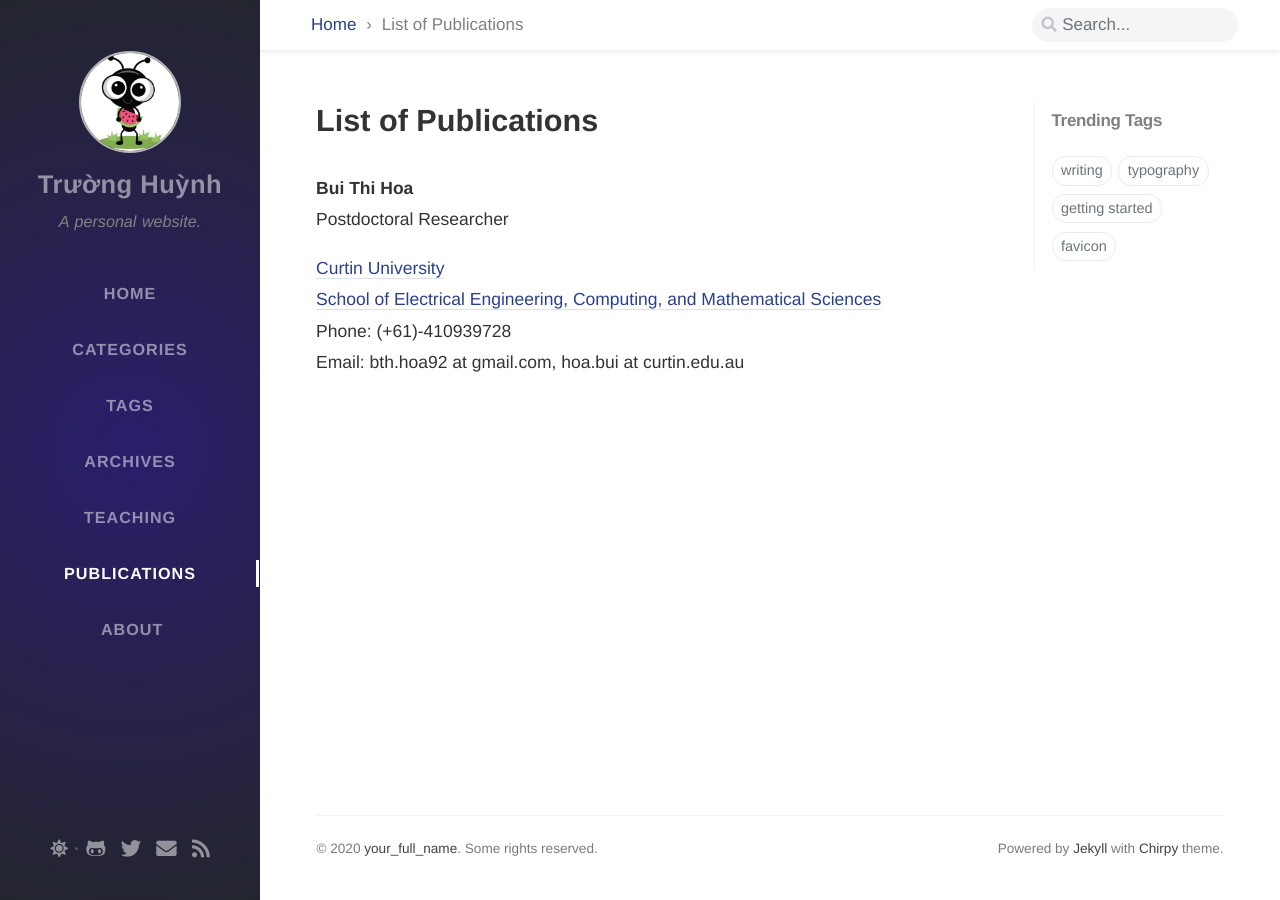
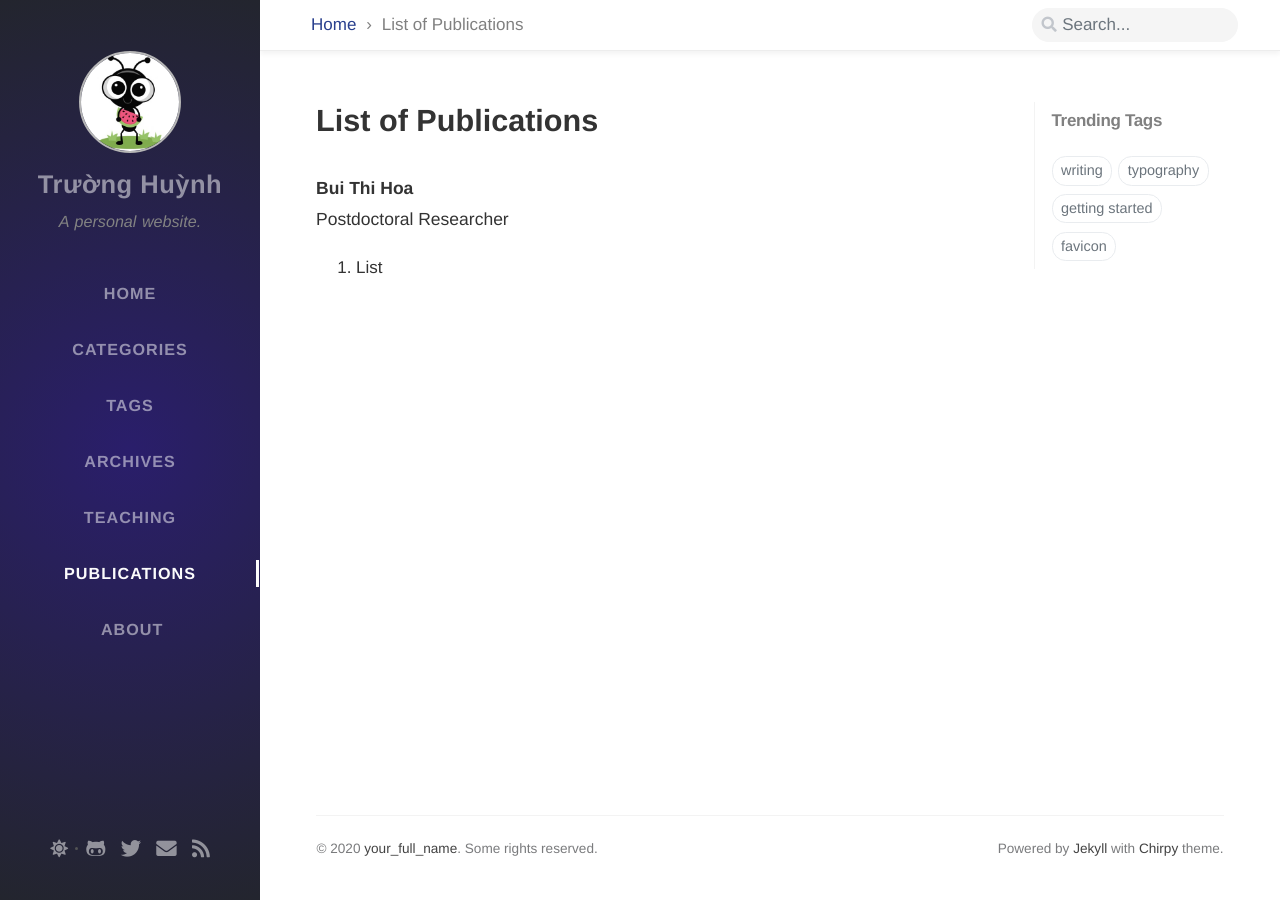
Before and after one commit to hoa-bui/hoa-bui.github.io, a Jekyll site: the page built from tabs/publications.md, in a window 1280 px wide. Built offline with Jekyll 4.4.1, drawn with Linux system fonts in a browser that asks for light colours; nearby versions of some CDN libraries; comment, search, counter and statistics services are not loaded; a style sheet for code colours, icons or effects is not loaded.

Commit message:
Update publications.md

```diff
--- a/tabs/publications.md
+++ b/tabs/publications.md
@@ -5,7 +5,4 @@ title: List of Publications
 **Bui Thi Hoa**\
 Postdoctoral Researcher
 
-[Curtin University](www.curtin.edu.au)\
-[School of Electrical Engineering, Computing, and Mathematical Sciences](https://scieng.curtin.edu.au/schools/electrical-eng-computing-maths/)\
-Phone: (+61)-410939728\
-Email: bth.hoa92 at gmail.com, hoa.bui at curtin.edu.au
+1. List
```
